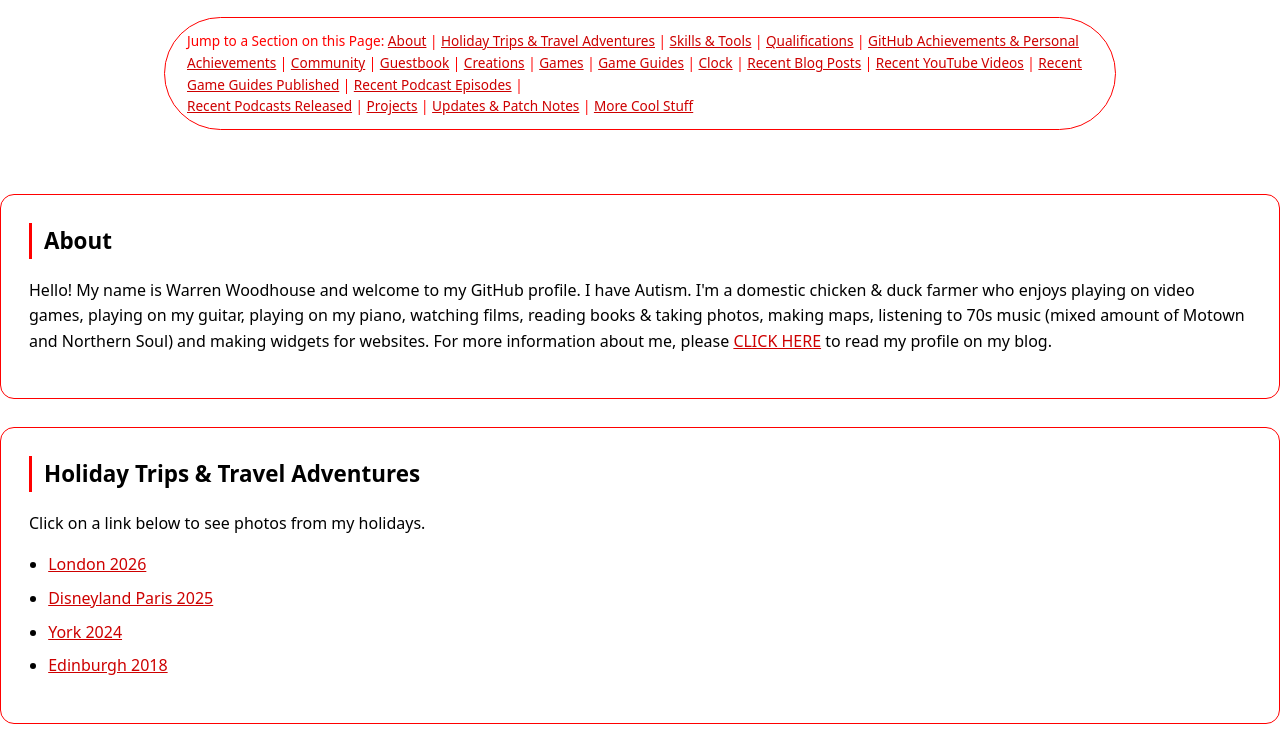
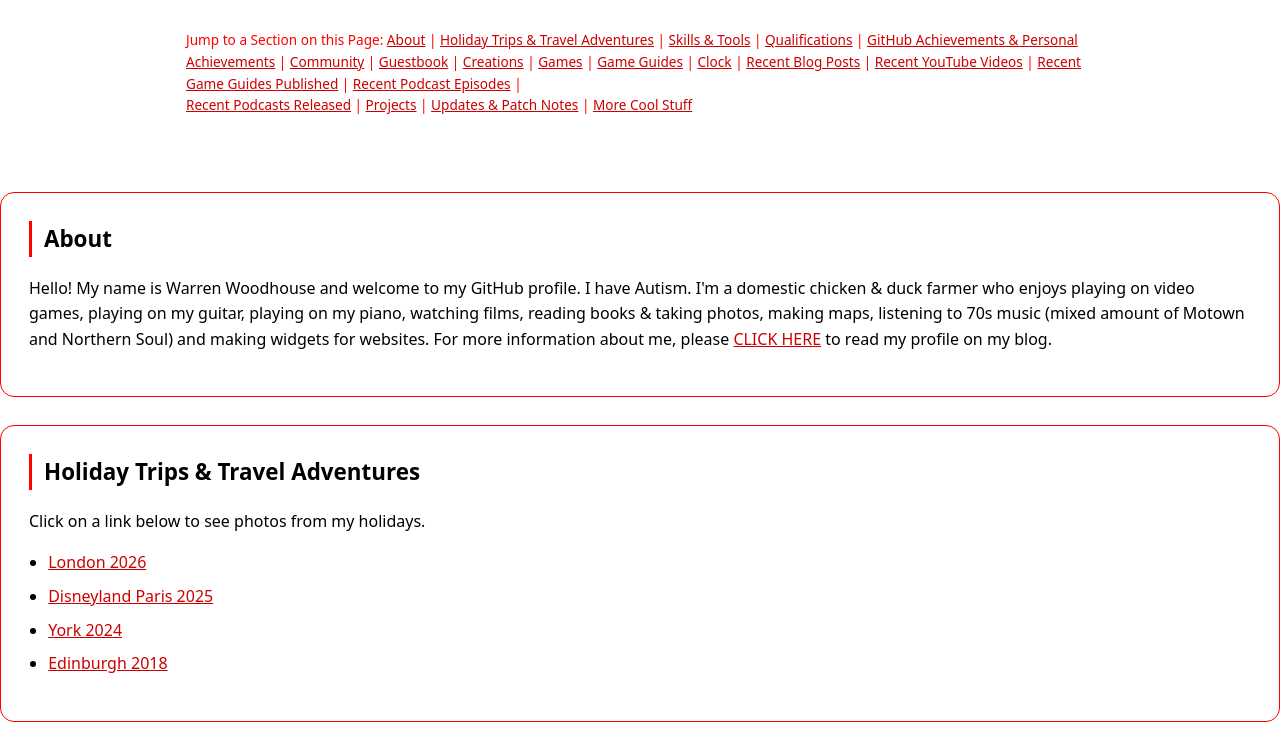
Before and after one commit to warrenwoodhouse/warrenwoodhouse.github.io, a plain HTML site: page index.html in a window 1280 px wide. Shown: the part 3059-3807 px from the top of the page. Drawn offline with Linux system fonts and the light colour scheme; a script that the page names is missing.

Commit message:
Remove border from section list in index.html

```diff
--- a/index.html
+++ b/index.html
@@ -79,7 +79,7 @@
       display: inline-block;
       margin-top: 12px;
       padding: 12px 22px;
-      border: 1px solid #ff0000;
+      border: none;
       border-radius: 999px;
       font-size: 0.85rem;
       color: #ff0000;
```
